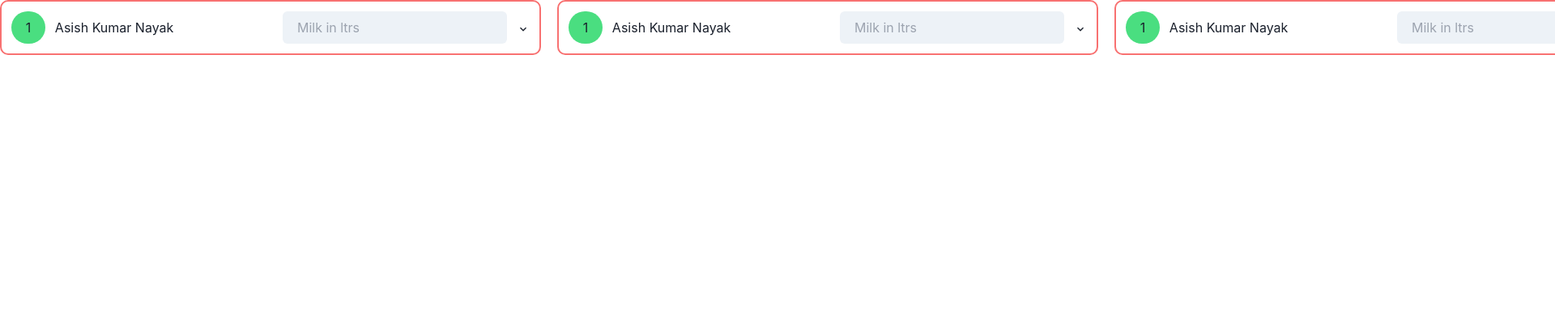
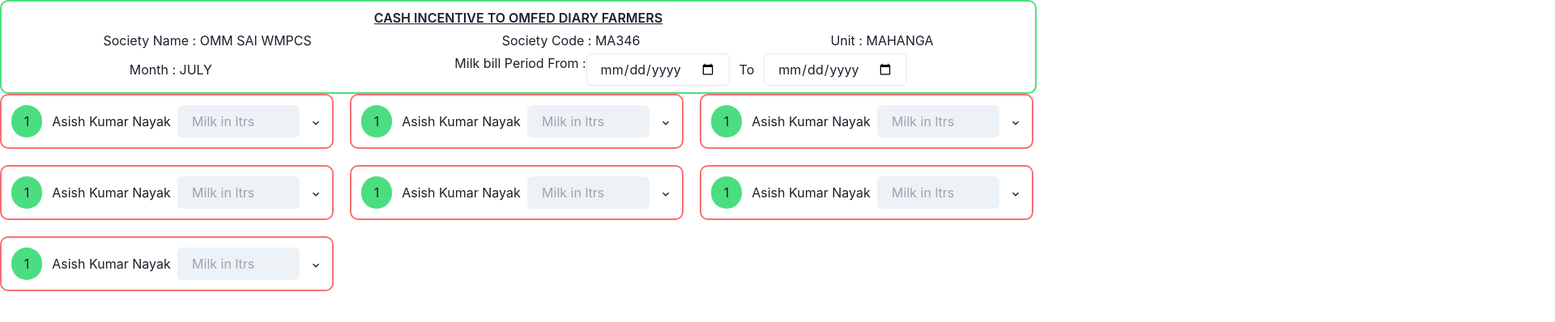
Before and after one commit to AsishNayak-official/milk-distribution-frontend, a React (Create React App) app: page / in a window 1280 px wide. Shown: the top 398 px of the page at 81% size, 1920 px wide, since content can reach past the window. Built offline with nearby package versions, Linux system fonts and the light colour scheme.

Commit message:
feat: add form header component

```diff
--- a/package.json
+++ b/package.json
@@ -11,6 +11,7 @@
     "@testing-library/react": "^13.0.0",
     "@testing-library/user-event": "^13.2.1",
     "cra-template": "1.2.0",
+    "dayjs": "^1.11.13",
     "framer-motion": "^9.0.2",
     "react": "^18.3.1",
     "react-dom": "^18.3.1",
--- a/src/App.js
+++ b/src/App.js
@@ -1,8 +1,12 @@
 import CardLayout from "./components/CardLayout";
+import FormHeader from "./components/FormHeader";
 
 function App() {
   return (
-    <CardLayout/>
+    <div>
+      <FormHeader />
+      <CardLayout />
+    </div>
   );
 }
 
--- a/src/components/CardLayout.jsx
+++ b/src/components/CardLayout.jsx
@@ -3,7 +3,7 @@
 
 const CardLayout = () => {
   return (
-    <div className='flex flex-col sm:flex-row gap-5'>
+    <div className='flex flex-col sm:flex-row sm:flex-wrap gap-5'>
       <NameCard/>
       <NameCard/>
       <NameCard/>
--- /dev/null
+++ b/src/components/FormHeader.jsx
@@ -0,0 +1,31 @@
+import React from "react";
+import { Input } from "@chakra-ui/react";
+import dayjs from "dayjs";
+
+const FormHeader = () => {
+  return (
+    <div className="flex flex-col gap-y-1 border-2 rounded-[10px] border-green-400 p-2">
+      <p className="underline font-semibold text-center">
+        CASH INCENTIVE TO OMFED DIARY FARMERS
+      </p>
+      <div className="sm:flex sm:flex-row sm:justify-around">
+        <p>Society Name : OMM SAI WMPCS</p>
+        <p>Society Code : MA346</p>
+        <p>Unit : MAHANGA</p>
+      </div>
+      <div className="sm:flex sm:flex-row sm:items-center sm:justify-around">
+          <p>Month : {dayjs("2025-07-01").format("MMMM").toUpperCase()}</p>
+        <div className="flex flex-col sm:flex-row">
+          <p>Milk bill Period From : </p>
+          <div className="flex flex-row gap-x-3 items-center">
+            <Input type="date" className="w-1/2" />
+            To
+            <Input type="date" className="w-1/2" />
+          </div>
+        </div>
+      </div>
+    </div>
+  );
+};
+
+export default FormHeader;
--- a/src/components/NameCard.jsx
+++ b/src/components/NameCard.jsx
@@ -1,13 +1,14 @@
+import { ChevronDownIcon, EditIcon } from "@chakra-ui/icons";
+import { Button, Input } from "@chakra-ui/react";
 import React, { useState } from "react";
-import { ChevronDownIcon,EditIcon } from "@chakra-ui/icons";
-import { Input } from "@chakra-ui/react";
-
 
 const NameCard = () => {
   const [isExpanded, setIsExpanded] = useState(false);
+  const [isEdit, setIsEdit] = useState(false);
+
   return (
     <div className="border-2 border-red-400 p-3 rounded-[10px]">
-      <div className="w-full sm:w-[50vw] flex flex-row gap-x-3 items-center">
+      <div className="w-full sm:w-[30vw] flex flex-row gap-x-3 items-center">
         <div className="bg-green-400 rounded-full h-10 w-12 items-center flex justify-center">1</div>
         <div className="flex flex-row gap-x-1 w-full items-center">
           <div className="w-1/2">Asish Kumar Nayak</div>
@@ -19,26 +20,27 @@
           <ChevronDownIcon onClick={()=>{setIsExpanded(!isExpanded)}} />
         </div>
       </div>
-      {isExpanded && <div className="flex flex-col">
-        <div className="flex flex-row justify-between"><div className="flex flex-row gap-x-1"><p>Membership No.</p> <p>:</p> <p>12345</p></div><div><EditIcon/></div></div>
+      {isExpanded && <div className="flex flex-col gap-y-1" >
+        <div className="flex flex-row justify-between"><div className="flex flex-row gap-x-1"><p>Membership No.</p> <p>:</p> <p>12345</p></div><div>{!isEdit && <EditIcon onClick={()=>{setIsEdit(true)}}/>}</div></div>
 
         <p>Milk supplied(No of)</p>
-        <Input variant="filled" placeholder="Milk supplied(No of)" />
+        <Input variant="filled" disabled={!isEdit} placeholder="Milk supplied(No of)" />
         <p>Average</p>
         <div className="flex flex-row w-full gap-x-1">
-          <div className="w-1/2"><p>Fat%</p><Input variant="filled" placeholder="Fat%" /></div>
-          <div className="w-1/2"><p>SNF%</p><Input variant="filled" placeholder="SNF%" /></div>
+          <div className="w-1/2"><p>Fat%</p><Input variant="filled" disabled={!isEdit} placeholder="Fat%" /></div>
+          <div className="w-1/2"><p>SNF%</p><Input variant="filled" disabled={!isEdit} placeholder="SNF%" /></div>
         </div>
         <p>AADHAR NO.</p>
-        <Input variant="filled" placeholder="AADHAR NO" />
+        <Input variant="filled" disabled={!isEdit} placeholder="AADHAR NO" />
         <p>Name of the bank</p>
-        <Input variant="filled" placeholder="Name of the bank" />
+        <Input variant="filled" disabled={!isEdit} placeholder="Name of the bank" />
         <p>Branch Name</p>
-        <Input variant="filled" placeholder="Branch Name" />
+        <Input variant="filled" disabled={!isEdit} placeholder="Branch Name" />
         <p>Account Number</p>
-        <Input variant="filled" placeholder="Account Number" />
+        <Input variant="filled" disabled={!isEdit} placeholder="Account Number" />
         <p>IFSC Code</p>
-        <Input variant="filled" placeholder="IFSC Code" />
+        <Input variant="filled" disabled={!isEdit} placeholder="IFSC Code" />
+        {isEdit && <Button colorScheme='teal' className="mt-2" onClick={()=>{setIsEdit(false)}}>Update Details</Button>}
       </div>}
     </div>
   );
```
Also changed, not shown: 1 other file (tests, documents, lock files or other folders).
